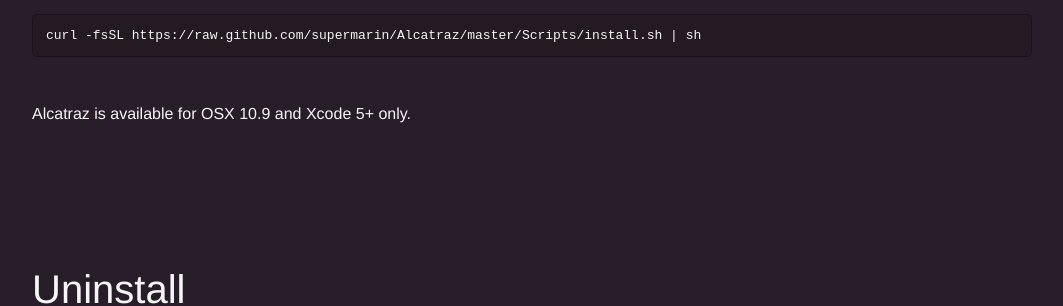
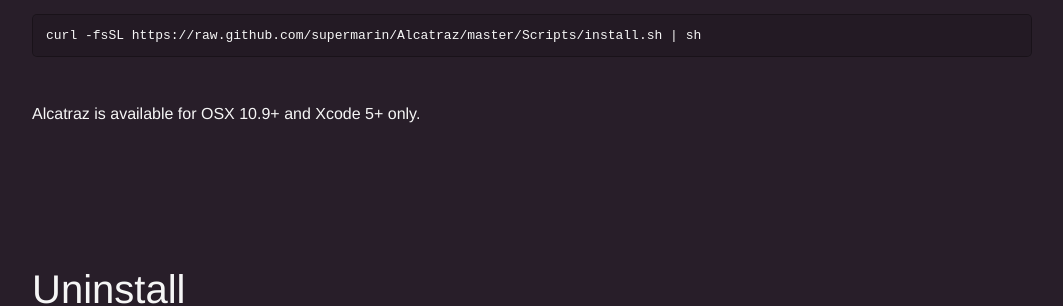
Before and after one commit to alcatraz/Alcatraz, a Jekyll site: the page built from index.html, in a window 1280 px wide and 900 px high, scrolled down 2150 px. Shown: the part 182-488 px from the top of the window, without its empty margins (108-1171 px from the left). Built offline with Jekyll 4.4.1, drawn with Linux system fonts in a browser that asks for light colours; Markdown is read by kramdown in place of the engine named in the settings.

Commit message:
mention we support OSX 10.9+ now

```diff
--- a/index.html
+++ b/index.html
@@ -40,7 +40,7 @@
     Paste this into your terminal:
     <pre>curl -fsSL https://raw.github.com/supermarin/Alcatraz/master/Scripts/install.sh | sh</pre>
     </p>
-    <p>Alcatraz is available for OSX 10.9 and Xcode 5+ only.</p>
+    <p>Alcatraz is available for OSX 10.9+ and Xcode 5+ only.</p>
   </section>
   <section class="uninstallation">
     <h3>Uninstall</h3>
```
